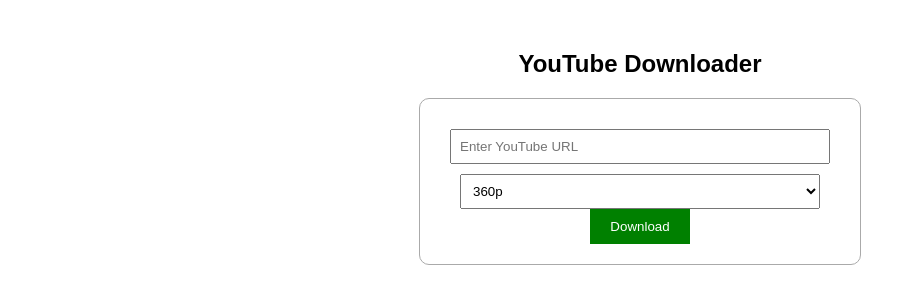
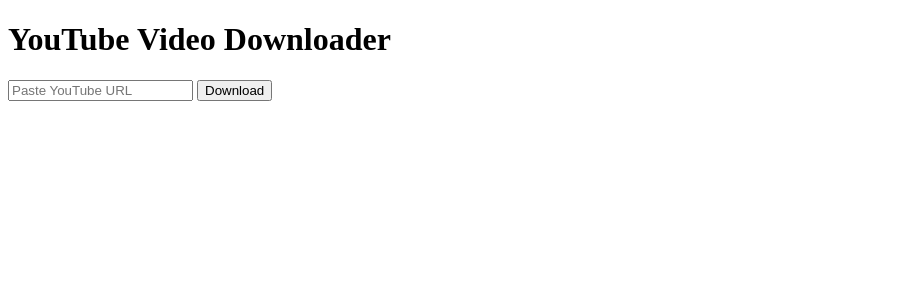
Before and after one commit to deepikadevkota/yt-downloader-, a Flask app: page / in a window 1280 px wide. Shown: the top 304 px of the page, without its empty margins (0-916 px from the left). Run offline with Flask 3, Linux system fonts and the light colour scheme.

Commit message:
Update index.html

```diff
--- a/templates/index.html
+++ b/templates/index.html
@@ -2,48 +2,14 @@
 <html>
 <head>
     <title>YouTube Downloader</title>
-    <style>
-        body {
-            font-family: Arial;
-            text-align: center;
-            margin-top: 50px;
-        }
-        .box {
-            width: 400px;
-            margin: auto;
-            padding: 20px;
-            border: 1px solid #aaa;
-            border-radius: 10px;
-        }
-        button {
-            padding: 10px 20px;
-            background: green;
-            color: white;
-            border: none;
-            cursor: pointer;
-        }
-        input, select {
-            padding: 8px;
-            width: 90%;
-            margin-top: 10px;
-        }
-    </style>
 </head>
 <body>
-    <h2>YouTube Downloader</h2>
+    <h1>YouTube Video Downloader</h1>
 
-    <div class="box">
-        <form method="POST" action="/download">
-            <input type="text" name="url" placeholder="Enter YouTube URL" required>
+    <form method="POST">
+        <input type="text" name="url" placeholder="Paste YouTube URL" required>
+        <button type="submit">Download</button>
+    </form>
 
-            <select name="resolution">
-                <option value="360p">360p</option>
-                <option value="720p">720p</option>
-                <option value="1080p">1080p</option>
-            </select>
-
-            <button type="submit">Download</button>
-        </form>
-    </div>
 </body>
 </html>
```
